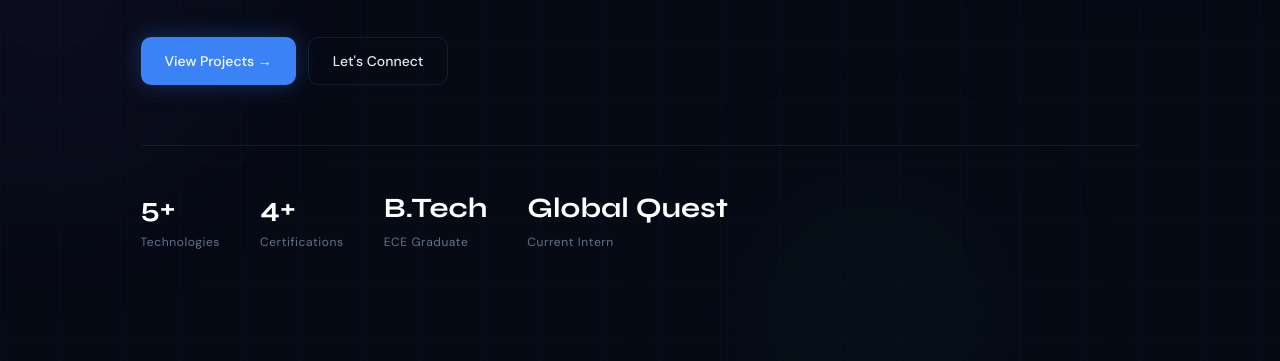
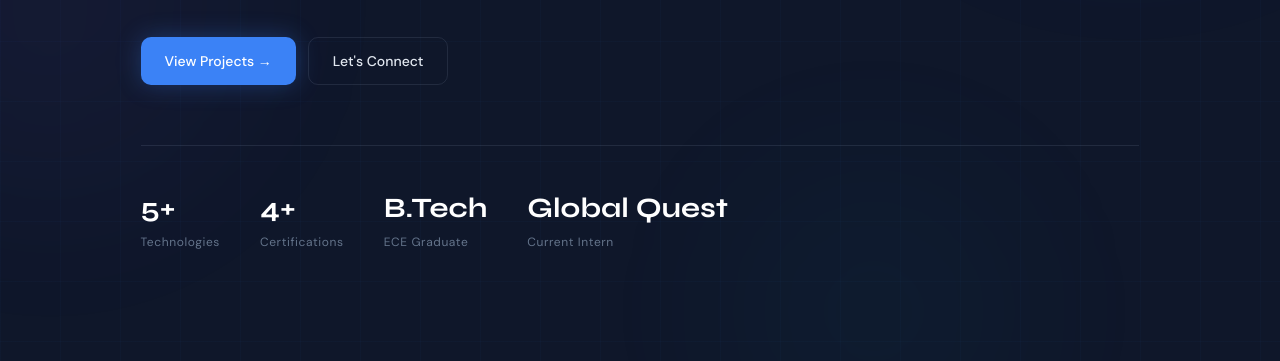
Before and after one commit to Crohith123/crohith123.github.io, a plain HTML site: page index.html in a window 1280 px wide. Shown: the part 439-800 px from the top of the page. Drawn offline with Linux system fonts and the light colour scheme.

Commit message:
Update CSS variables for improved theming

```diff
--- a/index.html
+++ b/index.html
@@ -9,10 +9,10 @@
   *, *::before, *::after { box-sizing: border-box; margin: 0; padding: 0; }
 
   :root {
-    --bg: #060a14;
-    --surface: #0d1425;
-    --surface2: #111d35;
-    --border: rgba(99,179,255,0.12);
+    --bg: #0f172a;
+    --surface: #111827;
+    --surface2: #1f2937;
+    --border: rgba(148,163,184,0.15);
     --accent: #3b82f6;
     --accent2: #06b6d4;
     --accent3: #8b5cf6;
```
